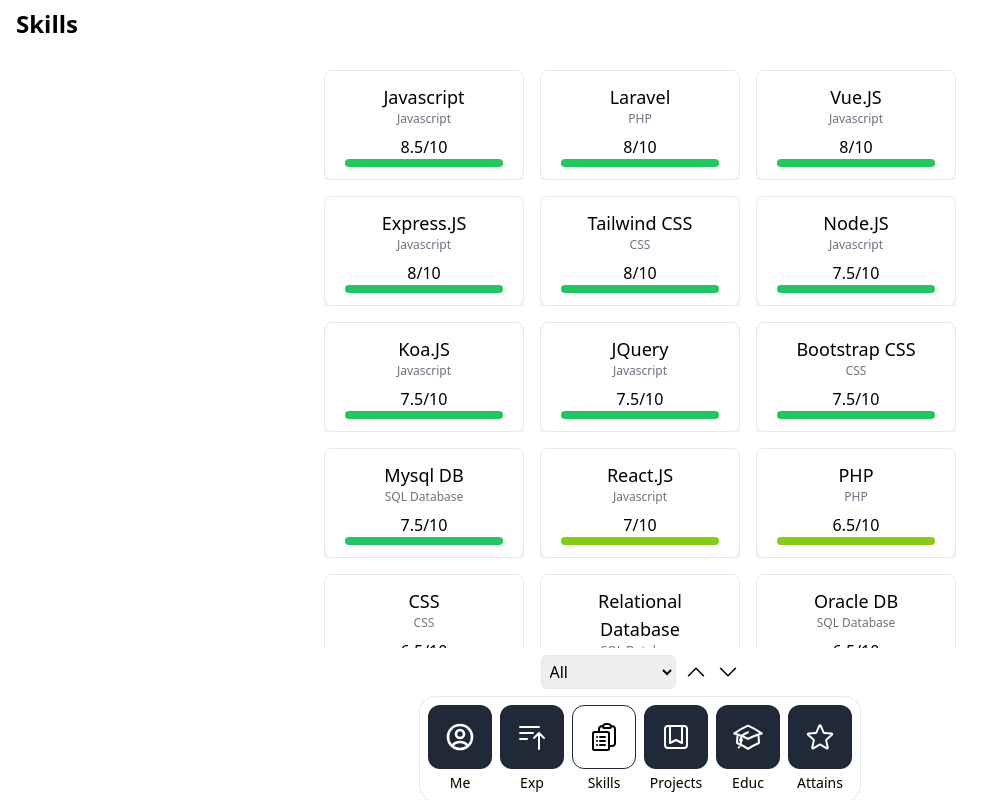
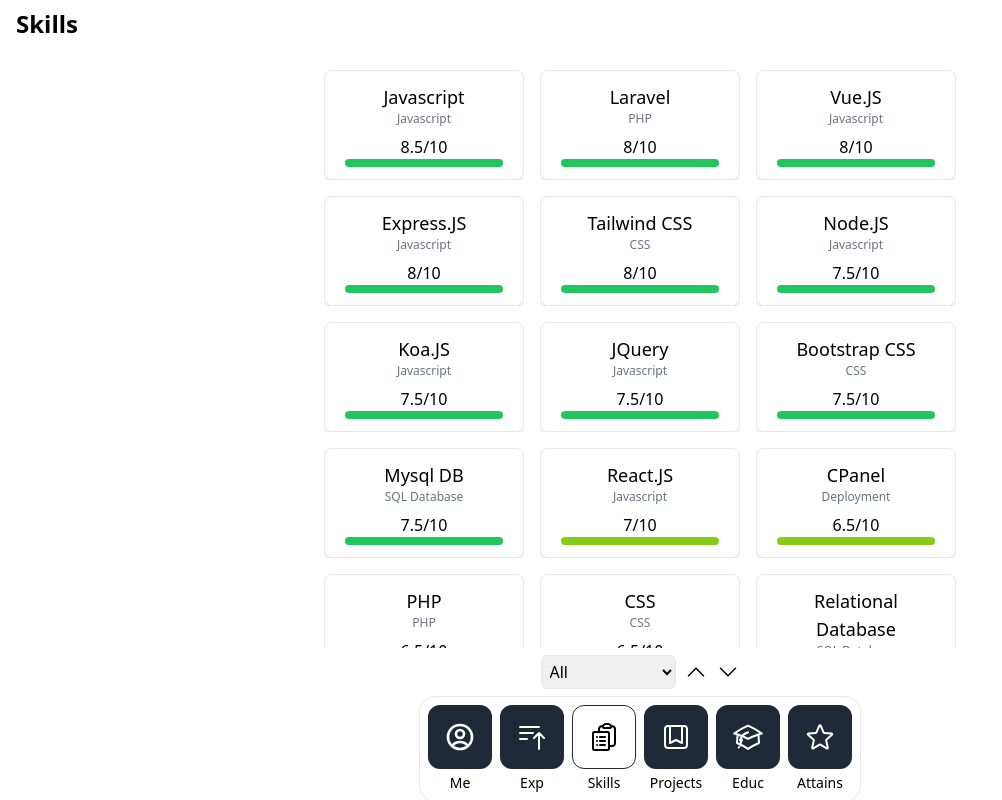
Before and after one commit to taler-hash/portfolio, a Vue app: page /skills in a window 1280 px wide. Shown: the whole page, without its empty margins (0-1002 px from the left). Built offline with nearby package versions, Linux system fonts and the light colour scheme.

Commit message:
added skills

```diff
--- a/src/pages/Skills.vue
+++ b/src/pages/Skills.vue
@@ -50,6 +50,11 @@
       sortType: 'descending',
       filterBy: "",
       skills: [
+        {
+          name: 'CPanel',
+          rate: 6.5,
+          language: 'Deployment'
+        },
         {
           name: 'PHP',
           rate: 6.5,
```
